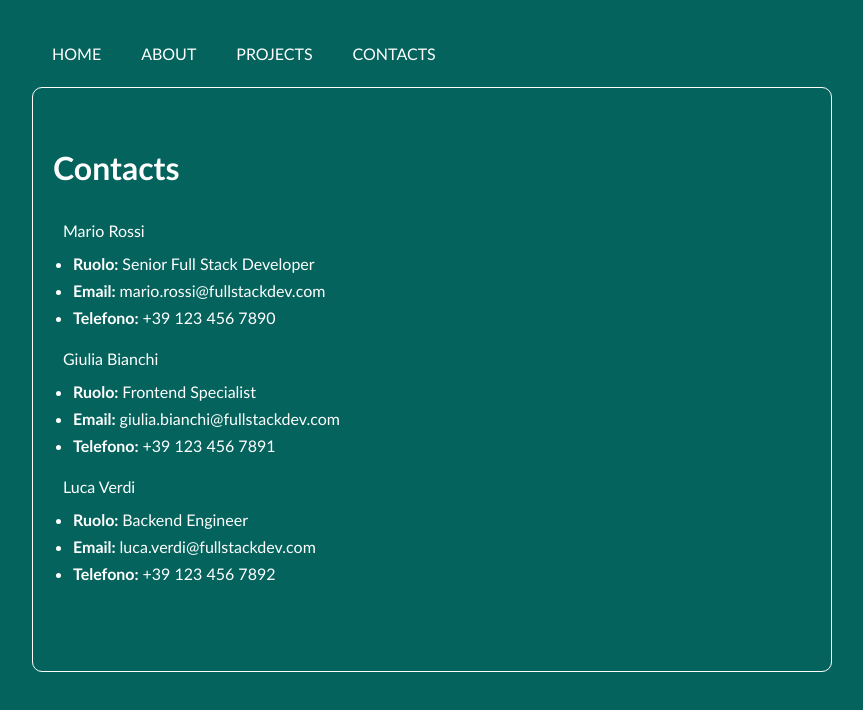
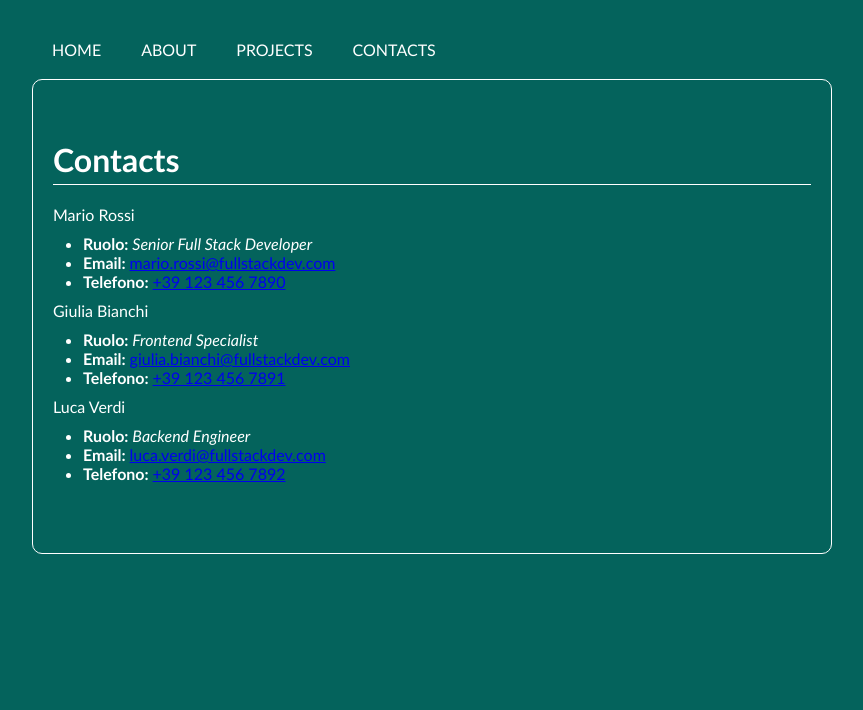
Before and after one commit to luigidibella/vite-boolfolio, a Vue app: page /contatti in a window 1280 px wide. Shown: the top 710 px of the page, without its empty margins (208-1071 px from the left). Built offline with nearby package versions, Linux system fonts and the light colour scheme.

Commit message:
[add] types and technologies Api

```diff
--- a/src/_App.vue
+++ b/src/_App.vue
@@ -13,13 +13,13 @@ export default {
 
   methods:{
     getApi(){
-      console.log('get API');
+      // console.log('get API');
       axios.get(store.apiUrl)
         .then(result => {
           this.loading = false;
-          console.log(result.data);
+          // console.log(result.data);
           this.projects = result.data.data
-          console.log(this.projects);
+          // console.log(this.projects);
         })
         .catch(error =>{
           this.loading = false;
--- a/src/assets/scss/main.scss
+++ b/src/assets/scss/main.scss
@@ -20,11 +20,17 @@ body {
   margin: 0 auto;
 }
 
-ul{
+/* ul{
   list-style: none;
-}
+} */
 
-li{
+/* li{
   padding-top: 4px;
   padding-bottom: 4px;
+} */
+
+h1{
+  margin-bottom: 20px;
+  padding-bottom: 5px;
+  border-bottom: 1px solid white;
 }
--- a/src/data/store.js
+++ b/src/data/store.js
@@ -1,5 +1,5 @@
 import { reactive } from "vue";
 
 export const store = reactive({
-  apiUrl: 'http://127.0.0.1:8000/api/projects',
+  apiUrl: 'http://127.0.0.1:8000/api/',
 })
--- a/src/pages/About.vue
+++ b/src/pages/About.vue
@@ -19,8 +19,6 @@ export default {
 
 <style lang="scss" scoped>
 
-h1{
-  margin-bottom: 20px;
-}
+
 
 </style>
--- a/src/pages/Contacts.vue
+++ b/src/pages/Contacts.vue
@@ -11,29 +11,31 @@ export default {
     <div class="container">
       <h1>Contacts</h1>
 
+      <div class="contact-list">
         <ul>
             <li>Mario Rossi
               <ul>
-              <li><strong>Ruolo: </strong>Senior Full Stack Developer</li>
-              <li><strong>Email: </strong>mario.rossi@fullstackdev.com</li>
-              <li><strong>Telefono: </strong>+39 123 456 7890</li>
+                <li><strong>Ruolo: </strong><em>Senior Full Stack Developer</em></li>
+                <li><strong>Email: </strong><a href="#">mario.rossi@fullstackdev.com</a></li>
+                <li><strong>Telefono: </strong><a href="#">+39 123 456 7890</a></li>
               </ul>
             </li>
             <li>Giulia Bianchi
               <ul>
-              <li><strong>Ruolo: </strong>Frontend Specialist</li>
-              <li><strong>Email: </strong>giulia.bianchi@fullstackdev.com</li>
-              <li><strong>Telefono: </strong>+39 123 456 7891</li>
+                <li><strong>Ruolo: </strong><em>Frontend Specialist</em></li>
+                <li><strong>Email: </strong><a href="#">giulia.bianchi@fullstackdev.com</a></li>
+                <li><strong>Telefono: </strong><a href="#">+39 123 456 7891</a></li>
               </ul>
             </li>
             <li>Luca Verdi
               <ul>
-              <li><strong>Ruolo: </strong>Backend Engineer</li>
-              <li><strong>Email: </strong>luca.verdi@fullstackdev.com</li>
-              <li><strong>Telefono: </strong>+39 123 456 7892</li>
+                <li><strong>Ruolo: </strong><em>Backend Engineer</em></li>
+                <li><strong>Email: </strong><a href="#">luca.verdi@fullstackdev.com</a></li>
+                <li><strong>Telefono: </strong><a href="#">+39 123 456 7892</a></li>
               </ul>
             </li>
         </ul>
+      </div>
 
     </div>
   </div>
@@ -41,19 +43,18 @@ export default {
 
 <style lang="scss" scoped>
 
-h1{
-  margin-bottom: 20px;
-}
-
+.contact-list{
   ul{
-  padding: 10px;
+    list-style: none;
     li{
       ul{
+        padding: 10px 30px;
         li{
           list-style: disc;
         }
       }
     }
   }
+}
 
 </style>
--- a/src/pages/Home.vue
+++ b/src/pages/Home.vue
@@ -1,9 +1,9 @@
 <script>
 
 export default {
-
   name: 'Home',
 }
+
 </script>
 
 <template>
@@ -19,8 +19,6 @@ export default {
 
 <style lang="scss" scoped>
 
-h1{
-  margin-bottom: 20px;
-}
+
 
 </style>
--- a/src/pages/Projects.vue
+++ b/src/pages/Projects.vue
@@ -12,19 +12,47 @@ export default {
   data(){
     return{
       projects: [],
+      types: [],
+      technologies: [],
       paginatorData: {},
     }
   },
   methods:{
-    getApi(apiUrl){
-      axios.get(apiUrl)
+    getApi(apiUrl, type = ''){
+      axios.get(apiUrl + type)
         .then(result => {
           this.loading = false;
+
+          switch (type) {
+            case 'types':
+              this.types = result.data
+              break;
+            case 'technologies':
+              this.technologies = result.data
+              break;
+            default:
               this.projects = result.data.data
               this.paginatorData.current_page = result.data.current_page;
               this.paginatorData.links = result.data.links;
               this.paginatorData.total = result.data.total;
-          // console.log(this.paginatorData);
+              break;
+          }
+
+          // if(type === 'projects' || type == ''){
+          //   this.projects = result.data.data
+          //   this.paginatorData.current_page = result.data.current_page;
+          //   this.paginatorData.links = result.data.links;
+          //   this.paginatorData.total = result.data.total;
+          //   console.log(this.projects);
+          // }else if(type === 'types'){
+          //   this.types = result.data
+          //   console.log(this.types);
+          // }else{
+          //   this.technologies = result.data
+          //   console.log(this.technologies);
+          // }
+          //   console.log(this.paginatorData);
+
         })
         .catch(error =>{
           this.loading = false;
@@ -33,23 +61,54 @@ export default {
     }
   },
   mounted(){
-    this.getApi(store.apiUrl);
+    this.getApi(store.apiUrl, 'projects');
+    this.getApi(store.apiUrl, 'types');
+    this.getApi(store.apiUrl, 'technologies');
   }
 }
 </script>
 
 <template>
   <div class="main-wrapper">
-    <div class="container">
     <h1>Elenco Progetti</h1>
 
-      <p
+    <div class="container">
+      <ul>
+        <li
           v-for="project in projects"
           :key="project.id"
         >
           {{ project.id }} - {{ project.title }}
-    </p>
+        </li>
+      </ul>
 
+      <div>
+        <div class="box">
+          <h4>Tipi:</h4>
+          <div class="inner">
+            <span
+              v-for="type in types"
+              :key="`t-${type.id}`"
+              class="badge"
+            >
+              {{ type.name }}
+            </span>
+          </div>
+        </div>
+
+        <div class="box">
+          <h4>Tecnologie:</h4>
+          <div class="inner">
+            <span
+              v-for="technology in technologies"
+              :key="`t-${technology.id}`"
+              class="badge"
+            >
+              {{ technology.name }}
+            </span>
+          </div>
+        </div>
+      </div>
     </div>
 
     <div>
@@ -60,15 +119,42 @@ export default {
 
 <style lang="scss" scoped>
 
-h1{
+.main-wrapper{
+  .container{
+    display: flex;
+    min-height: 532px;
+    ul{
+      padding: 0 30px;
+      li{
+        margin: 5px auto;
+      }
+    }
+    .box{
+      border: 1px solid white;
+      border-radius: 5px;
       margin-bottom: 20px;
+      padding: 15px;
+      max-width: 200px;
+      .inner{
+        display: flex;
+        justify-content: center;
+        flex-wrap: wrap;
+      }
+      .badge{
+        display: inline-block;
+        background-color: white;
+        border-radius: 3px;
+        padding: 3px 7px;
+        color: black;
+        margin: 5px;
+        cursor: pointer;
+        &:hover{
+          background-color: #d1e7dd;
+        }
+      }
+    }
+  }
 }
 
-p{
-  margin: 5px auto;
-}
 
-.container{
-  min-height: 532px;
-}
 </style>
```
Also changed, not shown: src/components/Header.vue (+5 -3 lines). Lines whose indentation alone changed are shown as unchanged.
